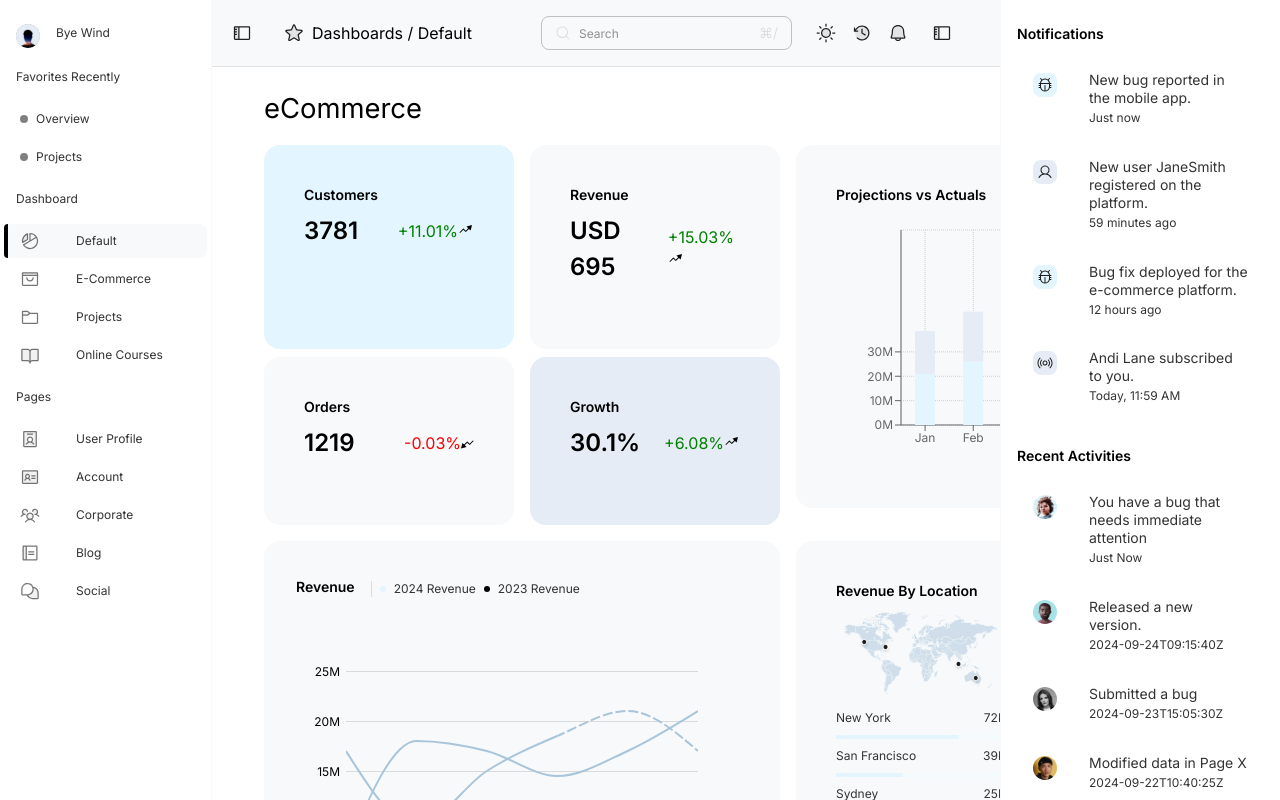
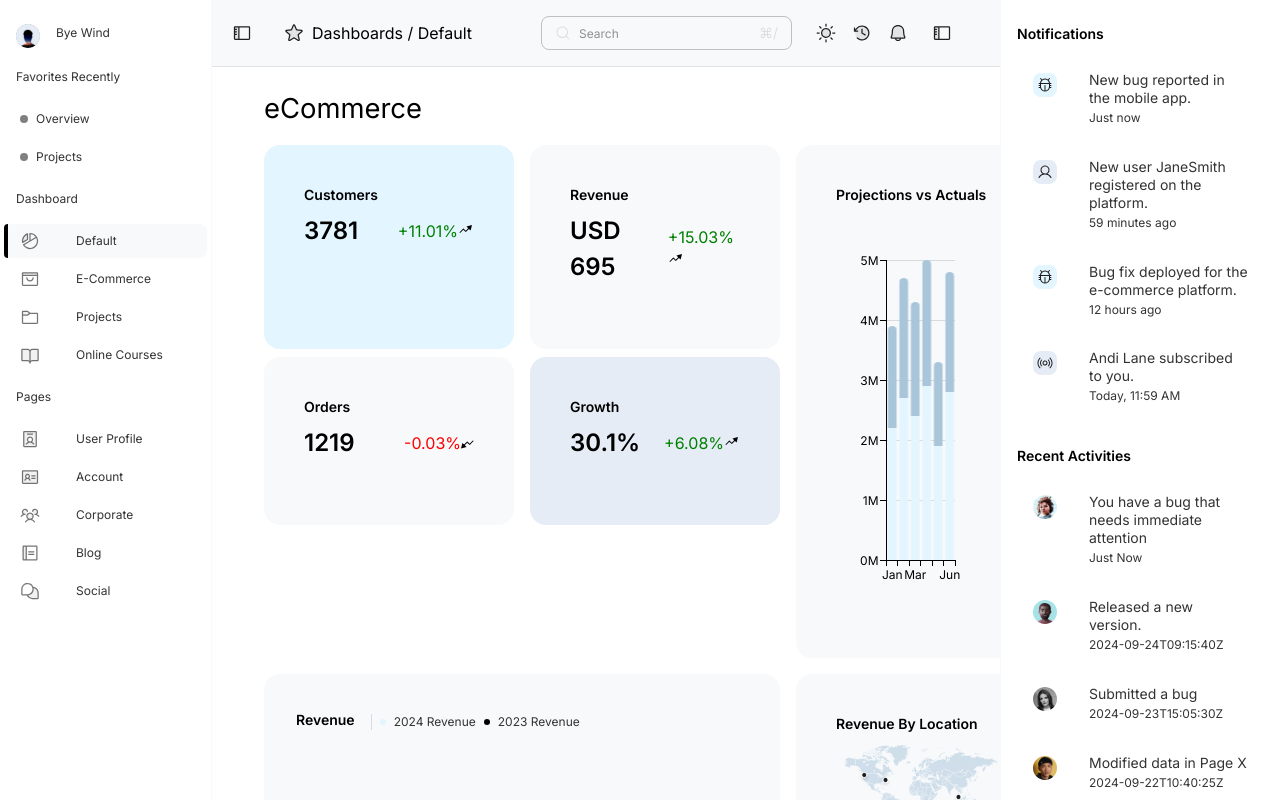
Before and after one commit to cbe99/stunning-broccoli, a React (Vite) app: page /default in a window 1280 px wide. Shown: the top 800 px of the page. Built offline with nearby package versions, Linux system fonts and the light colour scheme.

Commit message:
fix pie chart

```diff
--- a/src/components/salesPieChart/salesPieChart.component.jsx
+++ b/src/components/salesPieChart/salesPieChart.component.jsx
@@ -1,15 +1,25 @@
-import {Box, Card, CardContent, styled, Typography} from '@mui/material';
+import {Box, Card, CardContent, Typography, useTheme} from '@mui/material';
 import {PieChart} from '@mui/x-charts';
 import React from 'react';
 
 const SalesPieChart = ({salesData}) => {
+	const theme = useTheme(); // Get the current theme
 	const pieData = salesData?.map((item) => ({
 		id: item.company,
 		value: item.sales,
 	}));
+
 	const formatSale = (salesValue) => {
 		return `$${salesValue}`;
 	};
+
+	const lightModeColors = ['#1C1C1C', '#BAEDBD', '#B1E3FF', '#95A4FC'];
+
+	const darkModeColors = ['#C6C7F8', '#BAEDBD', '#95A4FC', '#B1E3FF'];
+
+	const customColors =
+		theme.palette.mode === 'dark' ? darkModeColors : lightModeColors;
+
 	return (
 		<Card
 			elevation={0}
@@ -22,6 +32,7 @@ const SalesPieChart = ({salesData}) => {
 				<Typography variant="h5">Total Sales</Typography>
 
 				<PieChart
+					colors={customColors}
 					series={[
 						{
 							data: pieData,
@@ -31,7 +42,7 @@ const SalesPieChart = ({salesData}) => {
 							innerRadius: 45,
 							outerRadius: 80,
 							cornerRadius: 10,
-							arcLabel: (params) => params.label ?? '',
+							arcLabel: (params) => (params.company ? params.company : ''),
 							arcLabelMinAngle: 20,
 						},
 					]}
@@ -54,7 +65,6 @@ const SalesPieChart = ({salesData}) => {
 								display: 'flex',
 								flexDirection: 'row',
 								justifyContent: 'flex-start',
-								//	padding: 1,
 							}}
 						>
 							<Box
@@ -62,7 +72,7 @@ const SalesPieChart = ({salesData}) => {
 									width: 6,
 									height: 6,
 									borderRadius: '50%',
-									backgroundColor: 'black',
+									backgroundColor: customColors[i % customColors.length],
 									marginRight: 1,
 									marginTop: 1,
 								}}
--- a/src/components/stackedBarCard/stackedBarCard.component.jsx
+++ b/src/components/stackedBarCard/stackedBarCard.component.jsx
@@ -1,69 +1,15 @@
 import React from 'react';
 import {Card, CardContent, Typography, useTheme} from '@mui/material';
-import {
-	BarChart,
-	Bar,
-	XAxis,
-	YAxis,
-	Tooltip,
-	Legend,
-	CartesianGrid,
-} from 'recharts';
+import {BarChart} from '@mui/x-charts';
 
-// Corrected data
-const projectionsVsActuals = [
-	{
-		month: '2024-01',
-		projection: 21000000,
-		actual: 17500000,
-	},
-	{
-		month: '2024-02',
-		projection: 26000000,
-		actual: 20500000,
-	},
-	{
-		month: '2024-03',
-		projection: 22000000,
-		actual: 19000000,
-	},
-	{
-		month: '2024-04',
-		projection: 29000000,
-		actual: 22000000,
-	},
-	{
-		month: '2024-05',
-		projection: 33000000,
-		actual: 31000000,
-	},
-	{
-		month: '2024-06',
-		projection: 24000000,
-		actual: 20600000,
-	},
-];
+const StackedBarCard = ({data}) => {
+	const theme = useTheme();
 
-const CustomBar = ({fill, x, y, width, height, isTop}) => {
-	const radius = 4;
+	const monthNames = ['Jan', 'Feb', 'Mar', 'Apr', 'May', 'Jun'];
 
-	return (
-		<g>
-			<rect
-				x={x}
-				y={y}
-				width={width}
-				height={height}
-				fill={fill}
-				rx={isTop ? radius : 0}
-				ry={isTop ? radius : 0}
-			/>
-		</g>
-	);
-};
-
-const StackedBarGraphCard = () => {
-	const theme = useTheme();
+	const formatYAxis = (value) => {
+		return `${value / 1e6}M`;
+	};
 
 	return (
 		<Card
@@ -78,51 +24,29 @@ const StackedBarGraphCard = () => {
 				>
 					Projections vs Actuals
 				</Typography>
+
 				<BarChart
-					width={384}
-					height={250}
-					data={projectionsVsActuals}
-					margin={{
-						top: 20,
-						right: 30,
-						left: 5,
-						bottom: 5,
-					}}
-				>
-					<CartesianGrid strokeDasharray="1 1" />
-					<XAxis
-						dataKey="month"
-						tickFormatter={(month) => {
-							const monthNames = ['Jan', 'Feb', 'Mar', 'Apr', 'May', 'Jun'];
-							return monthNames[parseInt(month.split('-')[1]) - 1];
-						}}
-						tick={{fontSize: 12}}
-					/>
-					<YAxis
-						ticks={[0, 10000000, 20000000, 30000000]}
-						tickFormatter={(value) => `${value / 1000000}M`}
-					/>
-					<Tooltip formatter={(value) => `$${(value / 1000000).toFixed(2)}M`} />
-					<Bar
-						dataKey="projection"
-						stackId="a"
-						shape={(props) => <CustomBar {...props} />}
-						fill={theme.palette.primary.main}
-						width={20}
-						barSize={20}
-					/>
-					<Bar
-						dataKey="actual"
-						stackId="a"
-						shape={CustomBar}
-						fill="#E5ECF6"
-						width={20}
-						barSize={20}
-					/>
-				</BarChart>
+					series={data}
+					grid={{horizontal: true}}
+					xAxis={[
+						{
+							data: monthNames,
+							scaleType: 'band',
+							id: 'months',
+						},
+					]}
+					yAxis={[
+						{
+							valueFormatter: (val) => formatYAxis(val),
+						},
+					]}
+					colors={[theme.palette.primary.main, theme.palette.secondary.main]}
+					height={400}
+					borderRadius={10}
+				/>
 			</CardContent>
 		</Card>
 	);
 };
 
-export default StackedBarGraphCard;
+export default StackedBarCard;
--- a/src/mockData/growthMargin.json
+++ /dev/null
@@ -1,34 +0,0 @@
-{
-	"projectionsVsActuals": [
-		{
-			"month": "2024-01",
-			"projection": 21000000,
-			"actual": 17500000
-		},
-		{
-			"month": "2024-02",
-			"projection": 26000000,
-			"actual": 20500000
-		},
-		{
-			"month": "2024-03",
-			"projection": 22000000,
-			"actual": 19000000
-		},
-		{
-			"month": "2024-04",
-			"projection": 29000000,
-			"actual": 22000000
-		},
-		{
-			"month": "2024-05",
-			"projection": 33000000,
-			"actual": 31000000
-		},
-		{
-			"month": "2024-06",
-			"projection": 24000000,
-			"actual": 20600000
-		}
-	]
-}
--- /dev/null
+++ b/src/mockData/growthMargin.jsx
@@ -0,0 +1,14 @@
+export const ProjectionsVsActuals = [
+	{
+		id: 1,
+		data: [2200000, 2700000, 2400000, 2900000, 1900000, 2800000],
+		stack: 'projectVsActuals',
+		//label: 'Projection',
+	},
+	{
+		id: 2,
+		data: [1700000, 2005000, 1905680, 2100000, 1400000, 2000000],
+		stack: 'projectVsActuals',
+		//label: 'Actuals',
+	},
+];
--- a/src/pages/defaultDashboard/defaultDashboard.page.jsx
+++ b/src/pages/defaultDashboard/defaultDashboard.page.jsx
@@ -2,7 +2,6 @@ import {Box, Grid2 as Grid, Typography} from '@mui/material';
 import React from 'react';
 import MetricCard from '../../components/metricCard';
 import METRICS from '../../mockData/eCommerceMetrics.json';
-import GROWTH_MARGIN from '../../mockData/growthMargin.json';
 import REVENUE_BY_YEAR from '../../mockData/revenueByWeek.json';
 import REVENUE_BY_LOCATION from '../../mockData/revenueByLocation.json';
 import TOP_PRODUCTS from '../../mockData/topSellingProductList.json';
@@ -14,6 +13,7 @@ import RevenueLocationCard from '../../components/revenueLocationCard';
 import TopProductsTable from '../../components/topProductsTable';
 import SalesPieChart from '../../components/salesPieChart';
 import {useNavigate} from 'react-router-dom';
+import {ProjectionsVsActuals} from '../../mockData/growthMargin';
 
 const DefaultDashboardPage = () => {
 	const navigate = useNavigate();
@@ -62,7 +62,7 @@ const DefaultDashboardPage = () => {
 						size={4}
 						//	sx={{width: '432px', height: '352px'}}
 					>
-						<StackedBarCard data={GROWTH_MARGIN.projectionsVsActuals} />
+						<StackedBarCard data={ProjectionsVsActuals} />
 					</Grid>
 				</Grid>
 				<Grid
```
